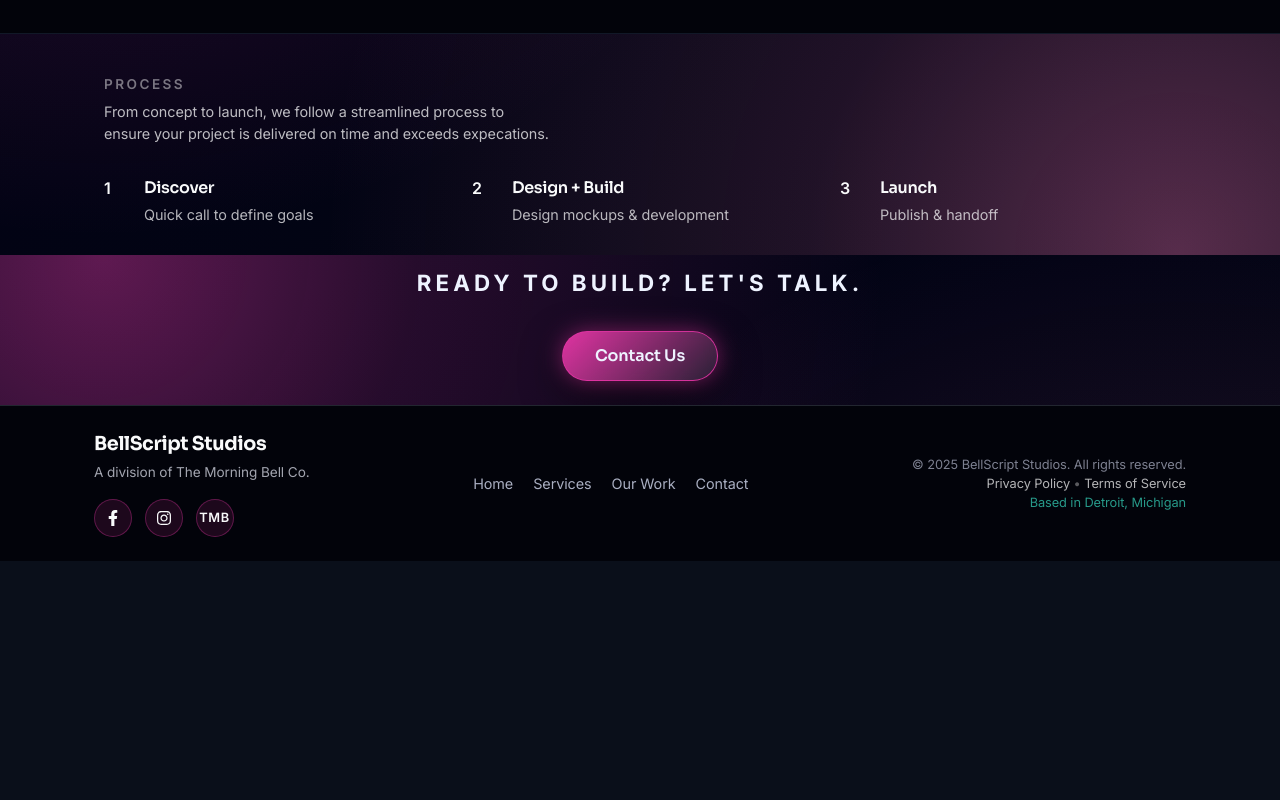
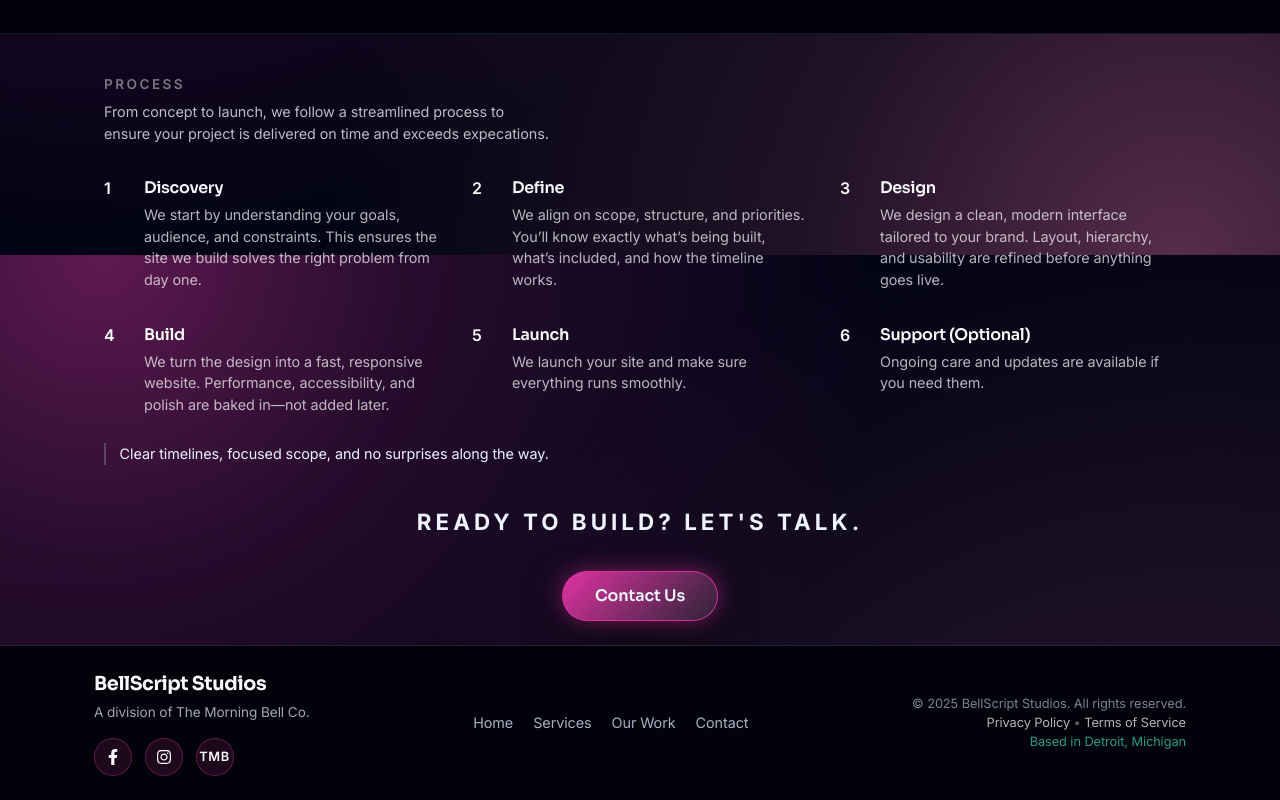
Before and after one commit to BellScriptStudios/bellscript-v2, a Next.js app: page / in a window 1280 px wide. Shown: the part 2945-3745 px from the top of the page. Before the commit the page ends 3506 px from the top, so only its background shows below. Built offline with nearby package versions, Linux system fonts and the light colour scheme; a web font is replaced by a local one.

Commit message:
update: added more steps to the process section  and refresh copy

```diff
--- a/src/Components/ProcessSection.tsx
+++ b/src/Components/ProcessSection.tsx
@@ -14,27 +14,69 @@ export default function ProcessSection() {
                     <li className={styles.step}>
                         <span className={styles.stepNumber}>1</span>
                         <div className={styles.stepBody}>
-                            <h3 className={styles.stepTitle}>Discover</h3>
-                            <p className={styles.stepText}>Quick call to define goals</p>
+                            <h3 className={styles.stepTitle}>Discovery</h3>
+                            <p className={styles.stepText}>
+                                We start by understanding your goals, audience, and constraints.
+                                This ensures the site we build solves the right problem from day one.</p>
                         </div>
                     </li>
 
                     <li className={styles.step}>
                         <span className={styles.stepNumber}>2</span>
                         <div className={styles.stepBody}>
-                            <h3 className={styles.stepTitle}>Design + Build</h3>
-                            <p className={styles.stepText}>Design mockups & development</p>
+                            <h3 className={styles.stepTitle}>Define</h3>
+                            <p className={styles.stepText}>
+                                We align on scope, structure, and priorities. You’ll know exactly
+                                what’s being built, what’s included, and how the timeline works.
+                                </p>
                         </div>
                     </li>
 
                     <li className={styles.step}>
                         <span className={styles.stepNumber}>3</span>
                         <div className={styles.stepBody}>
+                            <h3 className={styles.stepTitle}>Design</h3>
+                            <p className={styles.stepText}>
+                                We design a clean, modern interface tailored to your brand. Layout,
+                                hierarchy, and usability are refined before anything goes live.
+                            </p>
+                        </div>
+                    </li>
+
+                    <li className={styles.step}>
+                        <span className={styles.stepNumber}>4</span>
+                        <div className={styles.stepBody}>
+                            <h3 className={styles.stepTitle}>Build</h3>
+                            <p className={styles.stepText}>
+                                We turn the design into a fast, responsive website. Performance,
+                                accessibility, and polish are baked in—not added later.
+                            </p>
+                        </div>
+                    </li>
+
+                    <li className={styles.step}>
+                        <span className={styles.stepNumber}>5</span>
+                        <div className={styles.stepBody}>
                             <h3 className={styles.stepTitle}>Launch</h3>
-                            <p className={styles.stepText}>Publish & handoff</p>
+                            <p className={styles.stepText}>
+                                We launch your site and make sure everything runs smoothly.
+                            </p>
+                        </div>
+                    </li>
+
+                    <li className={styles.step}>
+                        <span className={styles.stepNumber}>6</span>
+                        <div className={styles.stepBody}>
+                            <h3 className={styles.stepTitle}>Support (Optional)</h3>
+                            <p className={styles.stepText}>
+                                Ongoing care and updates are available if you need them.
+                            </p>
                         </div>
                     </li>
                 </ol>
+                <p className={styles.note}>
+                    Clear timelines, focused scope, and no surprises along the way.
+                </p>
           </div>
         </section>
     );
--- a/src/app/Styles/ProcessSection.module.css
+++ b/src/app/Styles/ProcessSection.module.css
@@ -65,6 +65,16 @@
     color: rgba(249, 250, 251, 0.72);
 }
 
+.note {
+    padding-left: 0.85rem;
+    border-left: 2px solid rgba(148, 163, 184, 0.35);
+    margin-top: 1.75rem;
+
+    font-size: 0.9rem;
+    line-height: 1.5;
+    color: var(--muted);
+}
+
 @media (min-width: 768px) {
     .processDesc {
         margin-bottom: 2rem;
```
